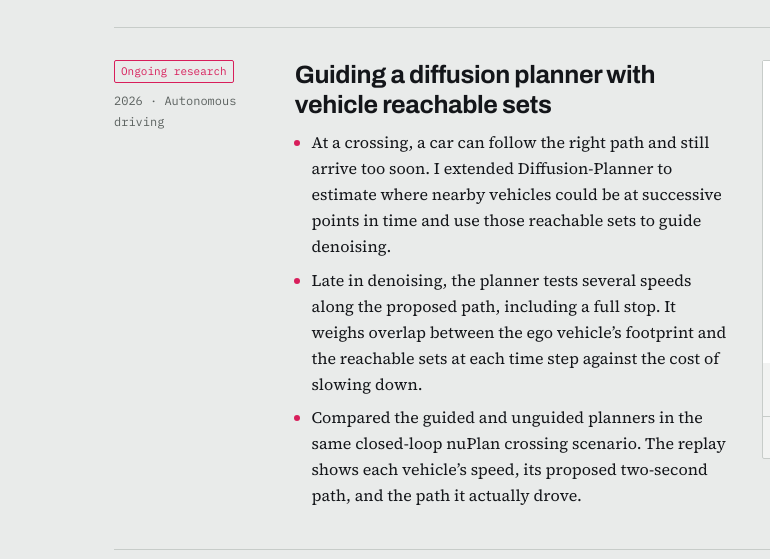
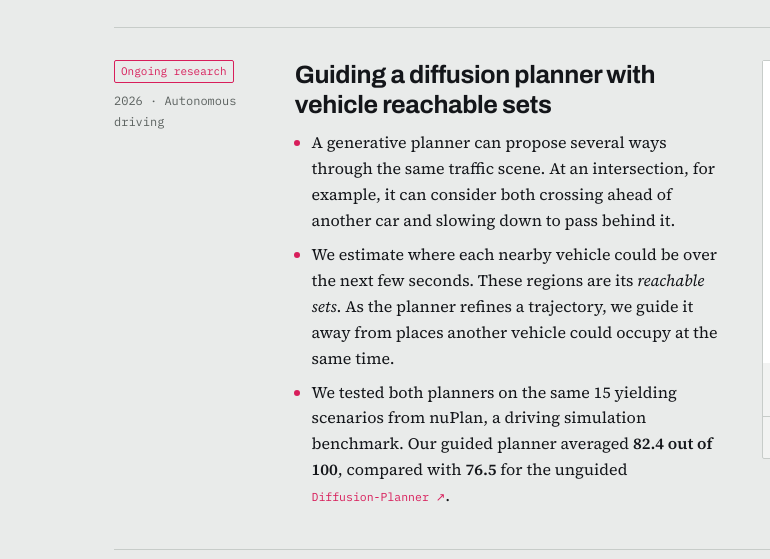
Before and after one commit to PrithuDas2501/PrithuDas2501.github.io, a plain HTML site: page index.html in a window 1280 px wide. Shown: the part 1840-2399 px from the top of the page, 0-770 px from the left. Drawn offline with Linux system fonts and the light colour scheme.

Commit message:
Clarify AV research overview and report nuPlan results

```diff
--- a/index.html
+++ b/index.html
@@ -638,9 +638,9 @@ a{ color:inherit; }
       <div>
         <h3>Guiding a diffusion planner with vehicle reachable sets</h3>
         <ul>
-          <li>At a crossing, a car can follow the right path and still arrive too soon. I extended Diffusion-Planner to estimate where nearby vehicles could be at successive points in time and use those reachable sets to guide denoising.</li>
-          <li>Late in denoising, the planner tests several speeds along the proposed path, including a full stop. It weighs overlap between the ego vehicle’s footprint and the reachable sets at each time step against the cost of slowing down.</li>
-          <li>Compared the guided and unguided planners in the same closed-loop nuPlan crossing scenario. The replay shows each vehicle’s speed, its proposed two-second path, and the path it actually drove.</li>
+          <li>A generative planner can propose several ways through the same traffic scene. At an intersection, for example, it can consider both crossing ahead of another car and slowing down to pass behind it.</li>
+          <li>We estimate where each nearby vehicle could be over the next few seconds. These regions are its <i>reachable sets</i>. As the planner refines a trajectory, we guide it away from places another vehicle could occupy at the same time.</li>
+          <li>We tested both planners on the same 15 yielding scenarios from nuPlan, a driving simulation benchmark. Our guided planner averaged <b>82.4 out of 100</b>, compared with <b>76.5</b> for the unguided <a class="slink" href="https://arxiv.org/abs/2501.15564" target="_blank" rel="noopener">Diffusion-Planner ↗</a>.</li>
         </ul>
       </div>
       <figure class="slideshow" aria-label="Autonomous driving simulations">
```
